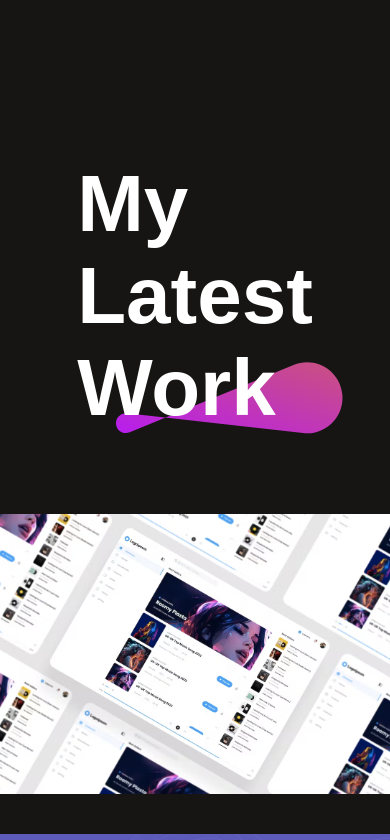
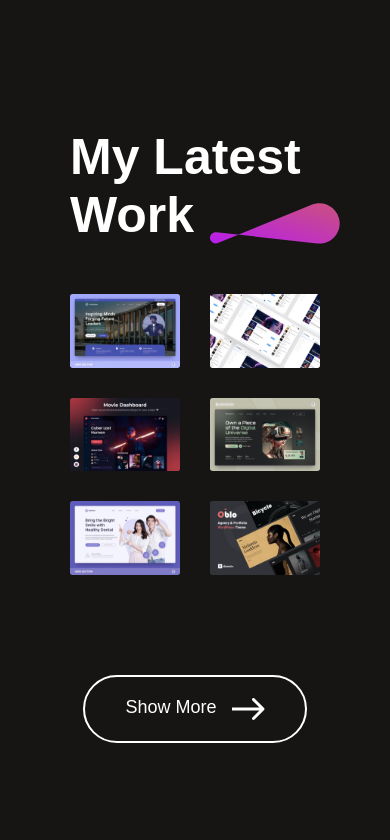
Before and after one commit to KipletingEdwin/Portfolio-Website-In-React-JS-, a React app: page / in a window 390 px wide. Shown: the part 5004-5844 px from the top of the page. Built offline with nearby package versions, Linux system fonts and the light colour scheme; the HTML template or start-up script is replaced by a standard one.

Commit message:
finalize on mywork section

```diff
--- a/src/Components/MyWork/MyWork.css
+++ b/src/Components/MyWork/MyWork.css
@@ -60,3 +60,41 @@
     gap: 30px;
     transition: 0.6s;
 }
+
+@media(max-width:768px){
+
+    .myWork{
+        gap: 50px;
+        margin: 50px 70px;
+        align-items: start;
+    }
+
+    .myWork-title h1{
+        padding: 0;
+        font-size: 50px;
+        font-weight: 600;
+    }
+
+    .myWork-title img{
+        width: 130px;
+        margin-right: -20px;
+    }
+
+    .myWork-container{
+        grid-template-columns: 1fr 1fr;
+        gap: 30px;
+    }
+
+    .myWork-container img{
+        width: 100%;
+        height: 100%;
+    }
+
+    .mywork-showmore{
+        padding: 20px 40px;
+        font-size: 18px;
+        margin: 50px auto;
+        cursor: pointer;
+    }
+
+}
```
